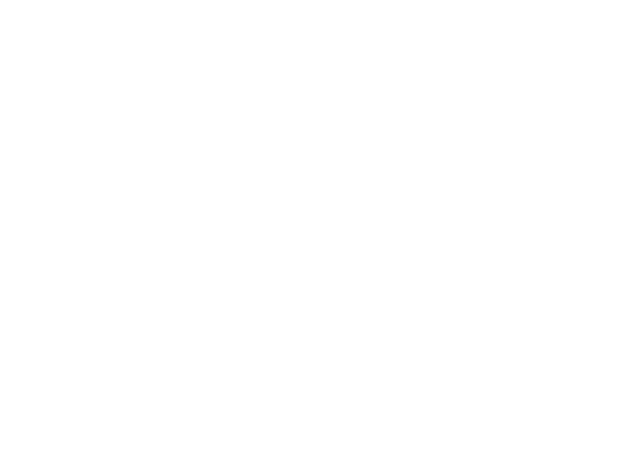
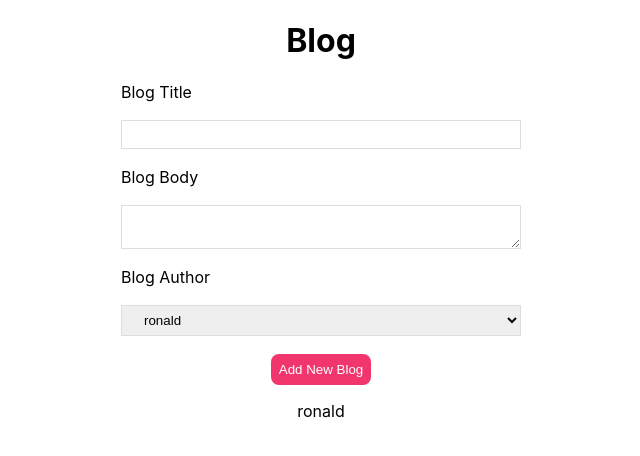
Before and after one commit to McRonaah/blog-article, a React (Create React App) app in the folder my-app/: page / in a window 1280 px wide. Shown: the top 456 px of the page, without its empty margins (319-959 px from the left). Built offline with nearby package versions, Linux system fonts and the light colour scheme.

Commit message:
final commit

```diff
--- a/my-app/src/App.js
+++ b/my-app/src/App.js
@@ -1,8 +1,14 @@
 // import logo from './logo.svg';
+import React from 'react';
 import './App.css';
+import Create from "./components/Create"
 
 function App() {
-  return
+  return (
+    <div className="ui raised segment">
+      <Create />
+    </div>
+  )
 }
 
 export default App;
--- a/my-app/src/components/Create.js
+++ b/my-app/src/components/Create.js
@@ -1,3 +1,4 @@
+import React from "react";
 import { useState } from "react";
 
 const   Create = () =>{
@@ -6,7 +7,7 @@
     const [author, setAuthor] = useState ("ronald")
     return (
         <div className="create">
-            <h1>Add a blog</h1>
+            <h1>Blog</h1>
             <form>
                 <label>Blog Title</label>
                 <input
```
